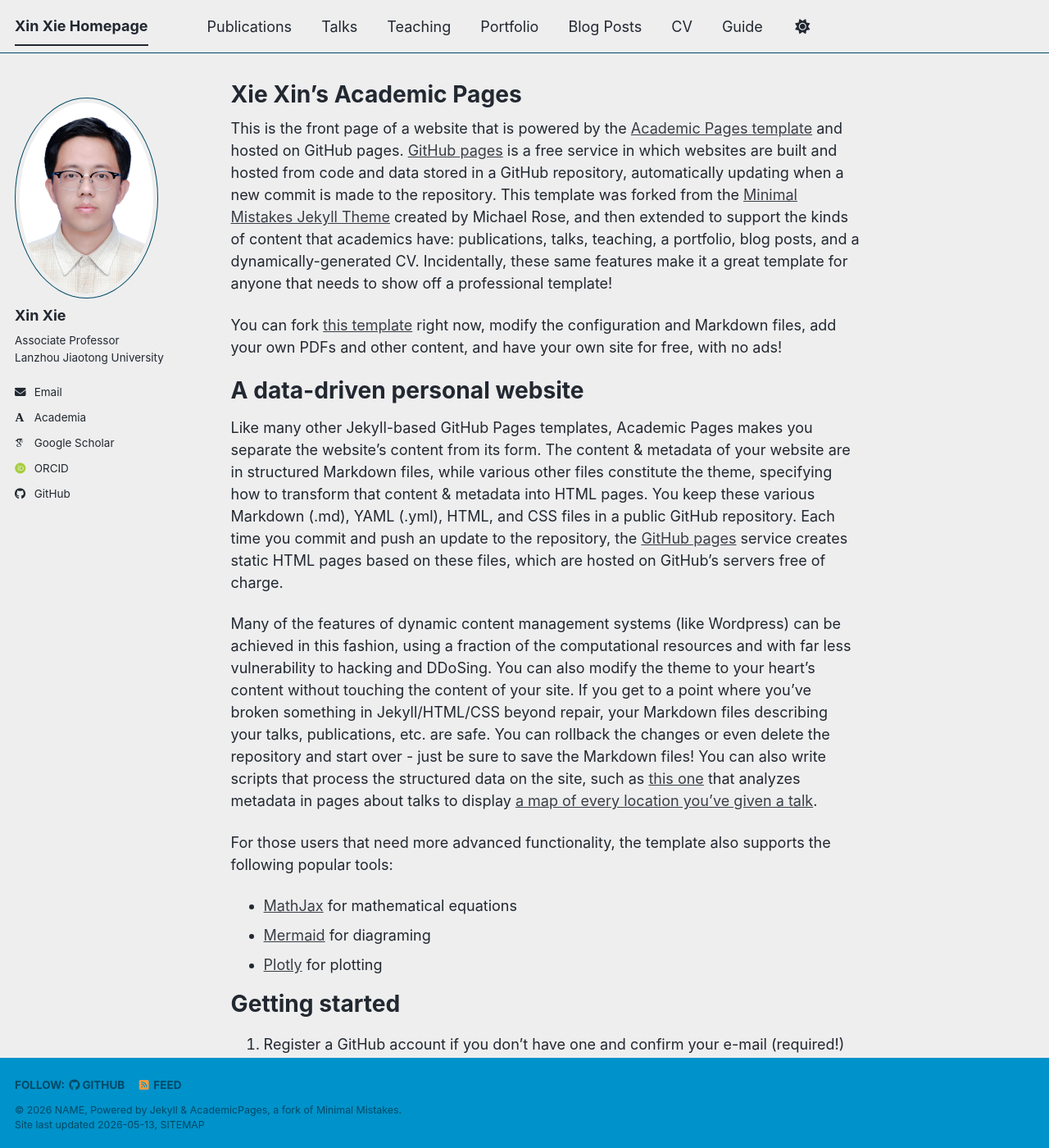
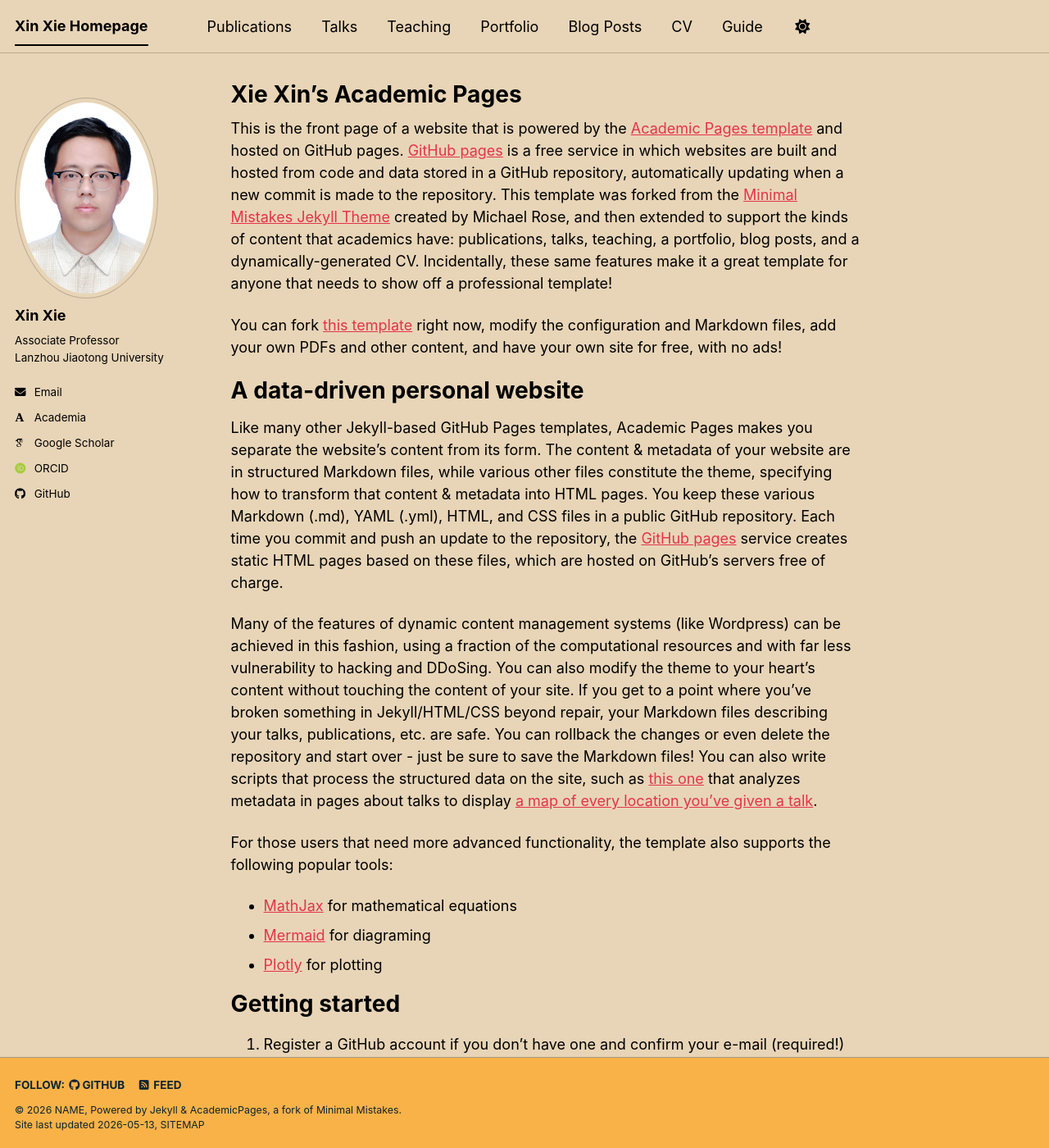
Before and after one commit to xiexin312/xiexin312.github.io, a Jekyll site: the page built from _pages/about.md, in a window 1280 px wide and 1400 px high. Shown: the whole window at 82% size. Built offline with Jekyll 4.4.1, drawn with Linux system fonts in a browser that asks for light colours; some web fonts are replaced; a script bundle is joined from its source files by our own code; library files that are not in the unit come from our copies.

Commit message:
Update _config.yml

```diff
--- a/_config.yml
+++ b/_config.yml
@@ -8,7 +8,7 @@
 
 # Basic Site Settings
 locale                   : "en-US"
-site_theme               : "air" # The available themes options are "default", "air", "sunrise", "mint", "dirt" and "contrast"
+site_theme               : "sunrise" # The available themes options are "default", "air", "sunrise", "mint", "dirt" and "contrast"
 title                    : "Xin Xie Homepage"
 title_separator          : "-"
 name                     : "NAME"
@@ -51,7 +51,7 @@
   bitbucket        : # Username - Update with your username on the site
   codepen          : # Username
   dribbble         : # Username
-  github           : "https://github.com/xiexin312"
+  github           : "xiexin312"
   kaggle           : # Username
   stackoverflow    : # User number or user number and name (i.e., use "1" or "1/jeff-atwood")
 
```
